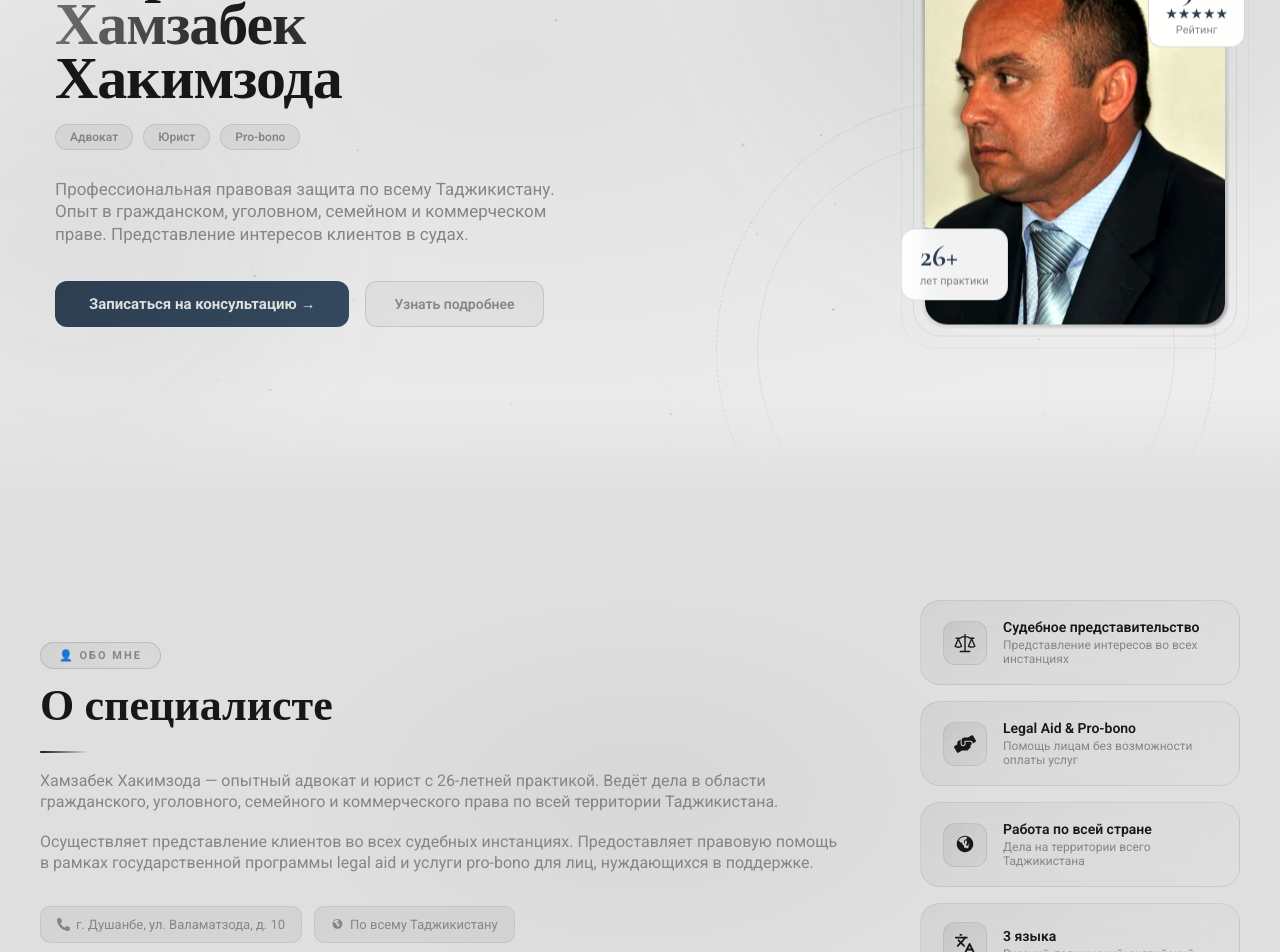
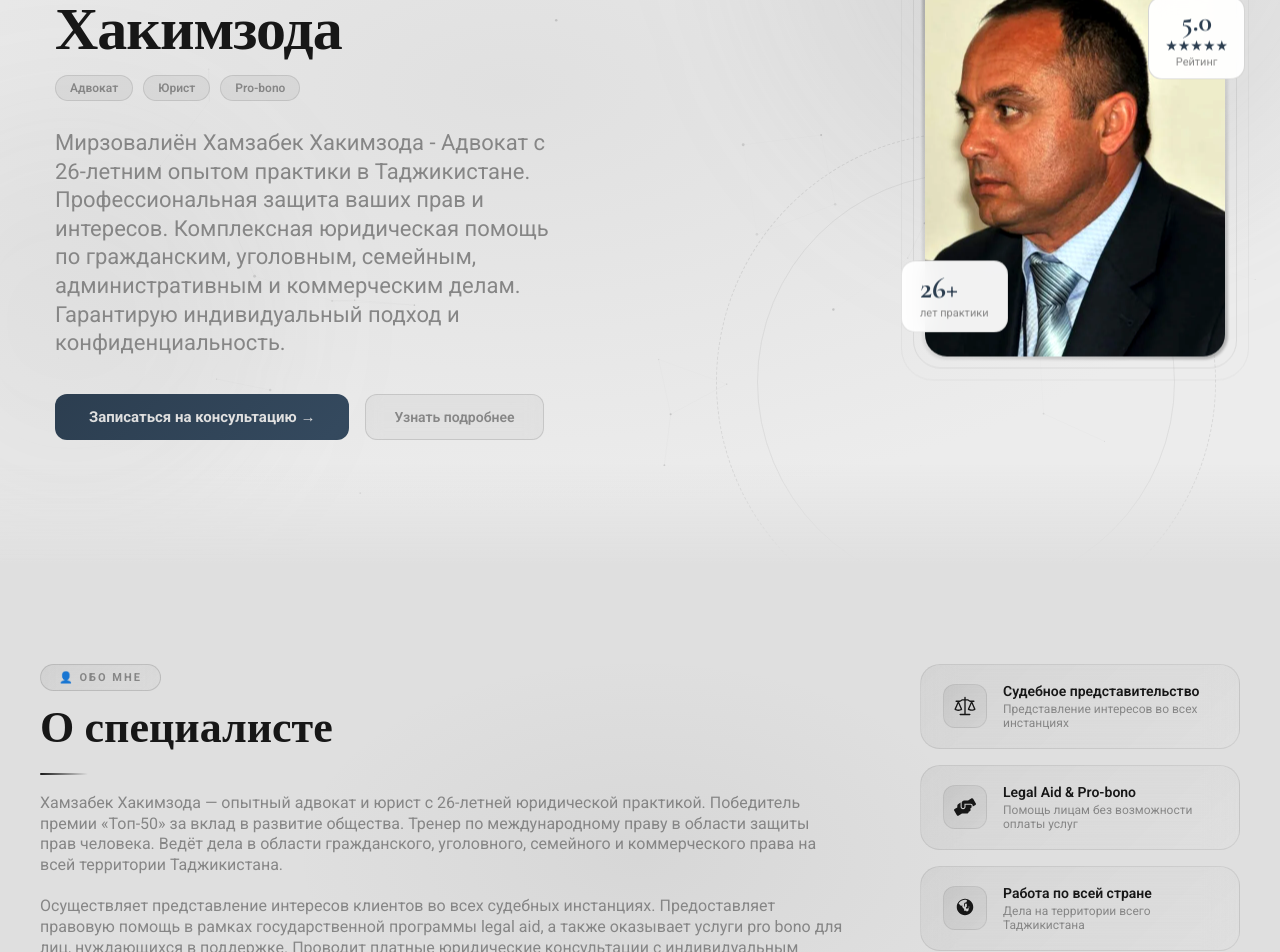
Before and after one commit to MUHAMMADAMIN100/advokat_tj, a React (Vite) app: page / in a window 1280 px wide. Shown: the part 300-1252 px from the top of the page. Built offline with nearby package versions, Linux system fonts and the light colour scheme.

Commit message:
add true information about advokat

```diff
--- a/src/App.jsx
+++ b/src/App.jsx
@@ -25,9 +25,9 @@ const SPECIALIZATIONS = [
 
 const STATS = [
   { val: 26, suffix: "", label: "Лет стажа" },
-  { val: 1161, suffix: "", label: "Дел завершено" },
-  { val: 20, suffix: "", label: "Уголовных дел" },
-  { val: 15, suffix: "", label: "Гражданских дел" },
+  { val: 2679, suffix: "", label: "Дел завершено" },
+  { val: 1284, suffix: "", label: "Уголовных дел" },
+  { val: 1395, suffix: "", label: "Гражданских дел" },
 ];
 
 const REVIEWS = [
@@ -438,7 +438,7 @@ export default function App() {
             {NAV.map(n => <span key={n.id} className="nav-link" onClick={() => scrollTo(n.id)}>{n.label}</span>)}
           </nav>
           <div style={{ display: "flex", gap: 12, alignItems: "center" }}>
-            <a href="tel:+992000000000" className="d-none-mob" style={{ color: "#868686", textDecoration: "none", fontSize: 14, fontWeight: 600 }}><FaPhoneAlt /> +992 00 000 00 00</a>
+            <a href="tel:+992000000000" className="d-none-mob" style={{ color: "#868686", textDecoration: "none", fontSize: 14, fontWeight: 600 }}><FaPhoneAlt /> +992 93 575 75 03</a>
             <button className="btn-gold" style={{ padding: "10px 22px", fontSize: 13 }} onClick={openModal}>Записаться</button>
           </div>
         </div>
@@ -463,7 +463,7 @@ export default function App() {
               </Reveal>
               <Reveal delay={0.1}>
                 <h1 className="hero-title" style={{ fontFamily: "'Cormorant Garamond',serif", fontSize: 60, fontWeight: 700, lineHeight: 0.9, letterSpacing: -1, marginBottom: 8, color: "#171717" }}>
-                  Мирзовалиен<br />
+                  Мирзовалиён<br />
                   <span className="shimmer-gold">Хамзабек</span>
                   <br />Хакимзода
                 </h1>
@@ -476,8 +476,12 @@ export default function App() {
                 </div>
               </Reveal>
               <Reveal delay={0.2}>
-                <p style={{ color: "#868686", fontSize: 17, lineHeight: 1.3, marginBottom: 36, maxWidth: 520 }}>
-                  Профессиональная правовая защита по всему Таджикистану. Опыт в гражданском, уголовном, семейном и коммерческом праве. Представление интересов клиентов в судах.
+                <p style={{ color: "#868686", fontSize: 22, lineHeight: 1.3, marginBottom: 36, maxWidth: 520 }}>
+                  Мирзовалиён Хамзабек Хакимзода -
+                  Адвокат с 26-летним опытом практики в  Таджикистане.
+                  Профессиональная защита ваших прав и интересов.
+                  Комплексная юридическая помощь по гражданским, уголовным, семейным, административным и коммерческим делам.
+                  Гарантирую индивидуальный подход и конфиденциальность.
                 </p>
               </Reveal>
               <Reveal delay={0.25}>
@@ -527,10 +531,16 @@ export default function App() {
               </h2>
               <div className="gold-bar" />
               <p style={{ color: "#868686", fontSize: 16, lineHeight: 1.3, marginBottom: 20 }}>
-                Хамзабек Хакимзода — опытный адвокат и юрист с 26-летней практикой. Ведёт дела в области гражданского, уголовного, семейного и коммерческого права по всей территории Таджикистана.
+                Хамзабек Хакимзода — опытный адвокат и юрист с 26-летней юридической практикой.
+                Победитель премии «Топ-50» за вклад в развитие общества.
+                Тренер по международному праву в области защиты прав человека.
+                Ведёт дела в области гражданского, уголовного, семейного и коммерческого права на всей территории Таджикистана.
+
               </p>
               <p style={{ color: "#868686", fontSize: 16, lineHeight: 1.3, marginBottom: 32 }}>
-                Осуществляет представление клиентов во всех судебных инстанциях. Предоставляет правовую помощь в рамках государственной программы legal aid и услуги pro-bono для лиц, нуждающихся в поддержке.
+                Осуществляет представление интересов клиентов во всех судебных инстанциях.
+                Предоставляет правовую помощь в рамках государственной программы legal aid, а также оказывает услуги pro bono для лиц, нуждающихся в поддержке.
+                Проводит платные юридические консультации с индивидуальным разбором ситуации и выработкой эффективной правовой позиции.
               </p>
               <div style={{ display: "flex", gap: 12, flexWrap: "wrap" }}>
                 {[
@@ -691,10 +701,10 @@ export default function App() {
                     </div>
                   </div>
                   {[
-                    { icon: <FaPhoneAlt />, label: "Телефон", val: "+992 00 000 00 00" },
-                    { icon: <MdEmail />, label: "Email", val: "hamzabek@advokat.tj" },
-                    { icon: <FaLocationDot />, label: "Адрес", val: "г. Душанбе, ул. Валаматзода, д. 10" },
-                    { icon: <FaClock />, label: "Режим работы", val: "Пн–Сб: 9:00–18:00" },
+                    { icon: <FaPhoneAlt />, label: "Телефон", val: "+992 93 575 75 03" },
+                    { icon: <MdEmail />, label: "Email", val: "mirzovaliyon@gmail.com" },
+                    { icon: <FaLocationDot />, label: "Адрес", val: "г. Душанбе, ул. Зафар, д. 126" },
+                    { icon: <FaClock />, label: "Режим работы", val: "Пн–Вс: 9:00–18:00" },
                     { icon: <TiWorld />, label: "Территория", val: "По всему Таджикистану" },
                   ].map(item => (
                     <div key={item.label} style={{ display: "flex", gap: 14, alignItems: "flex-start", marginBottom: 20 }}>
@@ -706,8 +716,8 @@ export default function App() {
                     </div>
                   ))}
 
-                  <div style={{ display: "flex", gap: 10, marginTop: 8 }}>
-                    {[<><FaTelegramPlane /> Telegram</>, <><FaSquareInstagram /> Instagram</>].map((s, i) => (
+                  <div style={{ display: "flex", flexWrap: "wrap", gap: 10, marginTop: 8 }}>
+                    {[<><FaTelegramPlane /> Telegram</>, <><FaSquareInstagram /> Instagram</>, <><FaTelegramPlane /> Facebook</>, <><FaTelegramPlane /> WhatsApp</>].map((s, i) => (
                       <div key={i} style={{ flex: 1, background: "rgba(23,23,23,0.04)", border: "1px solid rgba(23,23,23,0.08)", borderRadius: 10, padding: "10px", textAlign: "center", fontSize: 12, color: "#868686", cursor: "pointer", transition: "all 0.2s", display: "flex", alignItems: "center", justifyContent: "center", gap: 6, boxSizing: "border-box" }}
                         onMouseEnter={e => { e.currentTarget.style.background = "rgba(120,120,120,0.08)"; e.currentTarget.style.borderColor = "rgba(120,120,120,0.2)"; e.currentTarget.style.color = "#171717"; }}
                         onMouseLeave={e => { e.currentTarget.style.background = "rgba(23,23,23,0.04)"; e.currentTarget.style.borderColor = "rgba(23,23,23,0.08)"; e.currentTarget.style.color = "#868686"; }}>
@@ -716,6 +726,8 @@ export default function App() {
                     ))}
                   </div>
                 </div>
+
+
               </Reveal>
             </div>
 
```
